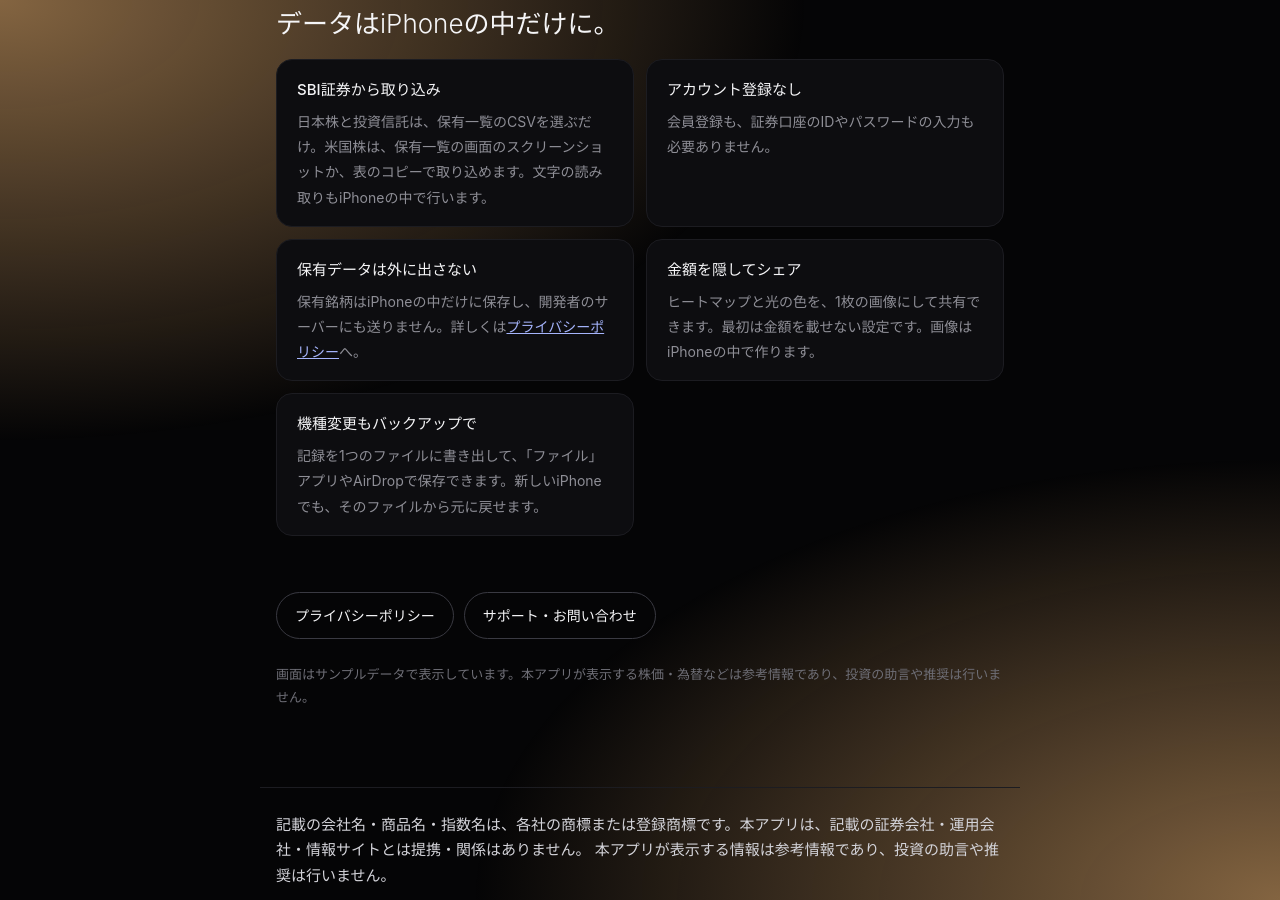
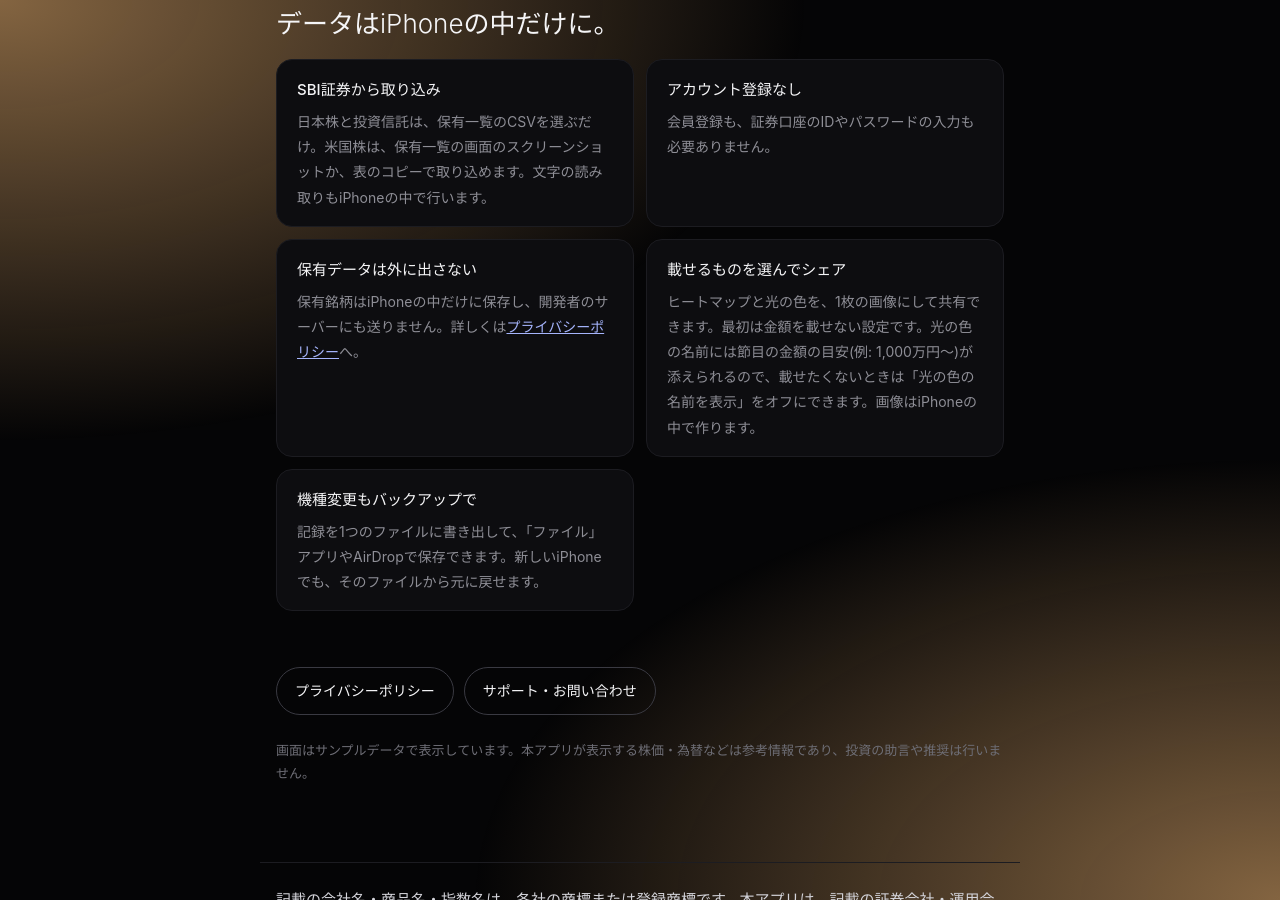
Before and after one commit to kasane-app/kasane-app.github.io, a Jekyll site: the page built from index.html, in a window 1280 px wide and 900 px high, scrolled down 2962 px. Built offline with Jekyll 4.4.1, drawn with Linux system fonts in a browser that asks for light colours.

Commit message:
紹介ページ: シェアのカードを「載せるものを選んでシェア」にし、光の色の名前に節目の金額の目安が出ることを書く

```diff
--- a/index.html
+++ b/index.html
@@ -107,8 +107,8 @@
       <p>保有銘柄はiPhoneの中だけに保存し、開発者のサーバーにも送りません。詳しくは<a href="{{ '/privacy/' | relative_url }}">プライバシーポリシー</a>へ。</p>
     </div>
     <div class="card">
-      <h3>金額を隠してシェア</h3>
-      <p>ヒートマップと光の色を、1枚の画像にして共有できます。最初は金額を載せない設定です。画像はiPhoneの中で作ります。</p>
+      <h3>載せるものを選んでシェア</h3>
+      <p>ヒートマップと光の色を、1枚の画像にして共有できます。最初は金額を載せない設定です。光の色の名前には節目の金額の目安(例: 1,000万円〜)が添えられるので、載せたくないときは「光の色の名前を表示」をオフにできます。画像はiPhoneの中で作ります。</p>
     </div>
     <div class="card">
       <h3>機種変更もバックアップで</h3>
```
